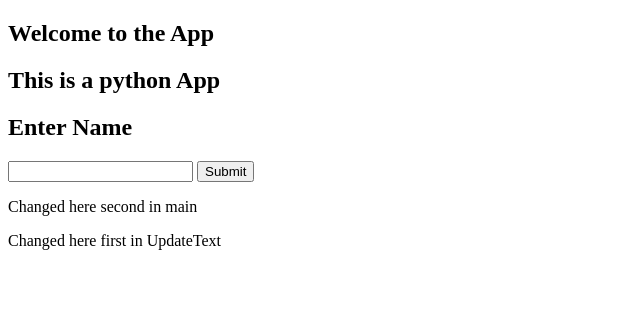
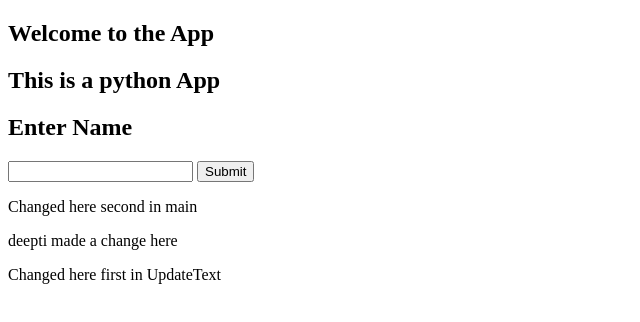
Before and after one commit to chanchal-2512/trial_project, a plain HTML site: page home.html in a window 1280 px wide. Shown: the whole page, without its empty margins (0-640 px from the left). Drawn offline with Linux system fonts and the light colour scheme.

Commit message:
updated by deepti

```diff
--- a/home.html
+++ b/home.html
@@ -29,6 +29,7 @@ async function sendName() {
 </script>
 
 <p>Changed here second in main</p>
+<p>deepti made a change here</p>
 <p>Changed here first in UpdateText</p>
 
 
```
